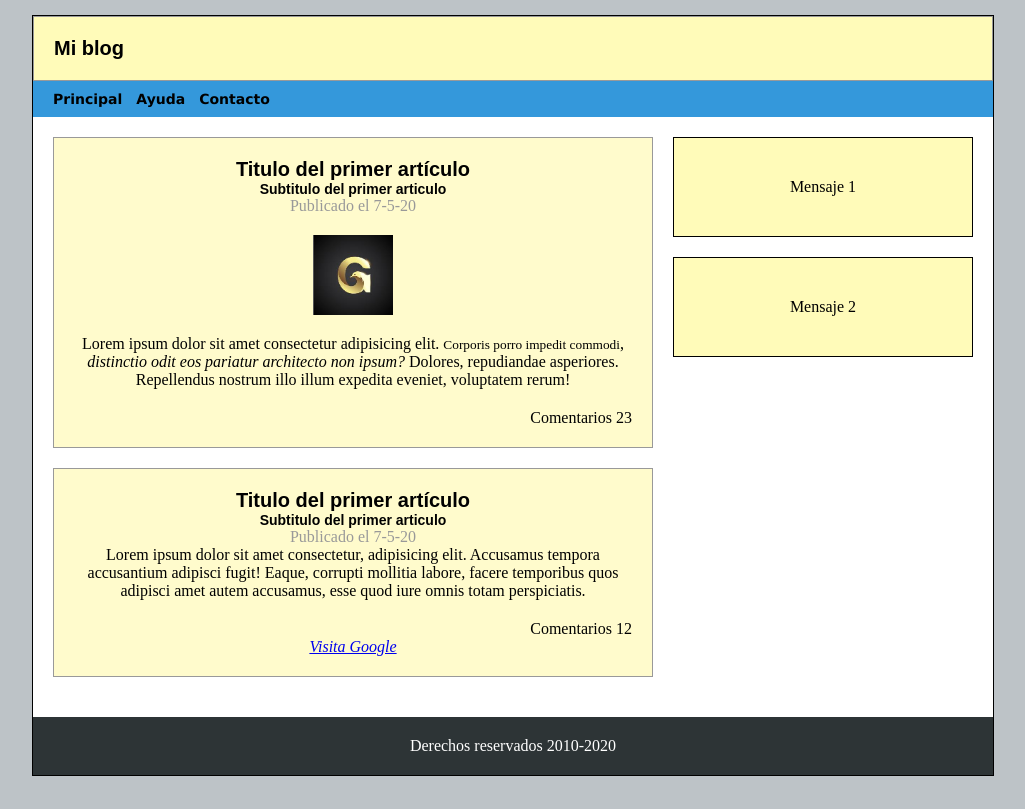
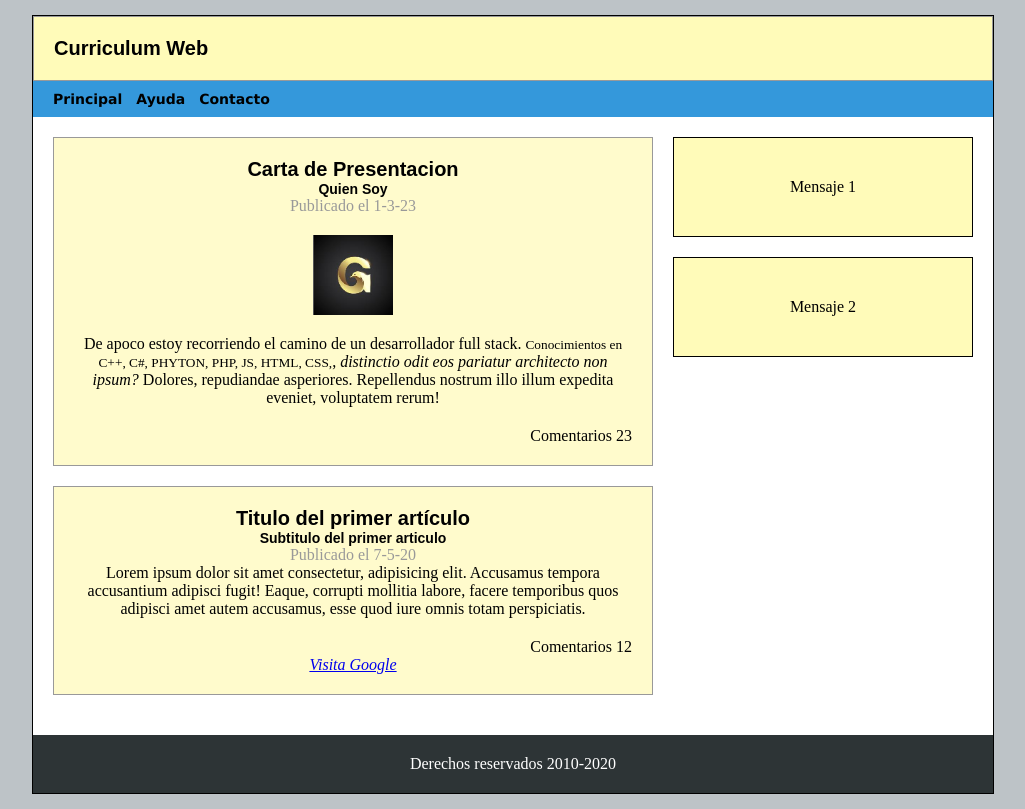
Before and after one commit to odv144/curriculum, a plain HTML site: page index.html in a window 1280 px wide. Shown: the whole page, without its empty margins (127-1152 px from the left). Drawn offline with Linux system fonts and the light colour scheme.

Commit message:
Cambios en index

```diff
--- a/index.html
+++ b/index.html
@@ -13,7 +13,7 @@
         <div class="agrupar">
 
         <header class="cabecera">
-            <h1>Mi blog</h1>
+            <h1>Curriculum Web</h1>
         </header>
 
         <nav class="menu">
@@ -27,12 +27,12 @@
         <section class="seccion">
             <article>
                 <hgroup>
-                    <h1>Titulo del primer artículo</h1>
-                    <h2>Subtitulo del primer articulo</h2>
+                    <h1>Carta de Presentacion</h1>
+                    <h2>Quien Soy</h2>
                 </hgroup>
-                <time datetime="7-5-20">Publicado el 7-5-20</time>
+                <time datetime="1-3-23">Publicado el 1-3-23</time>
                 <img src="logo.jpg">
-                <p>Lorem ipsum dolor sit amet consectetur adipisicing elit. <small>Corporis porro impedit commodi</small>, <cite>distinctio odit eos pariatur architecto non ipsum?</cite>  Dolores, repudiandae asperiores. <span>Repellendus nostrum illo illum expedita eveniet</span>, voluptatem rerum!</p>
+                <p>De apoco estoy recorriendo el camino de un desarrollador full stack. <small>Conocimientos en C++, C#, PHYTON, PHP, JS, HTML, CSS,</small>, <cite>distinctio odit eos pariatur architecto non ipsum?</cite>  Dolores, repudiandae asperiores. <span>Repellendus nostrum illo illum expedita eveniet</span>, voluptatem rerum!</p>
                 <footer>
                     <p>Comentarios 23</p>
                 </footer>
```
